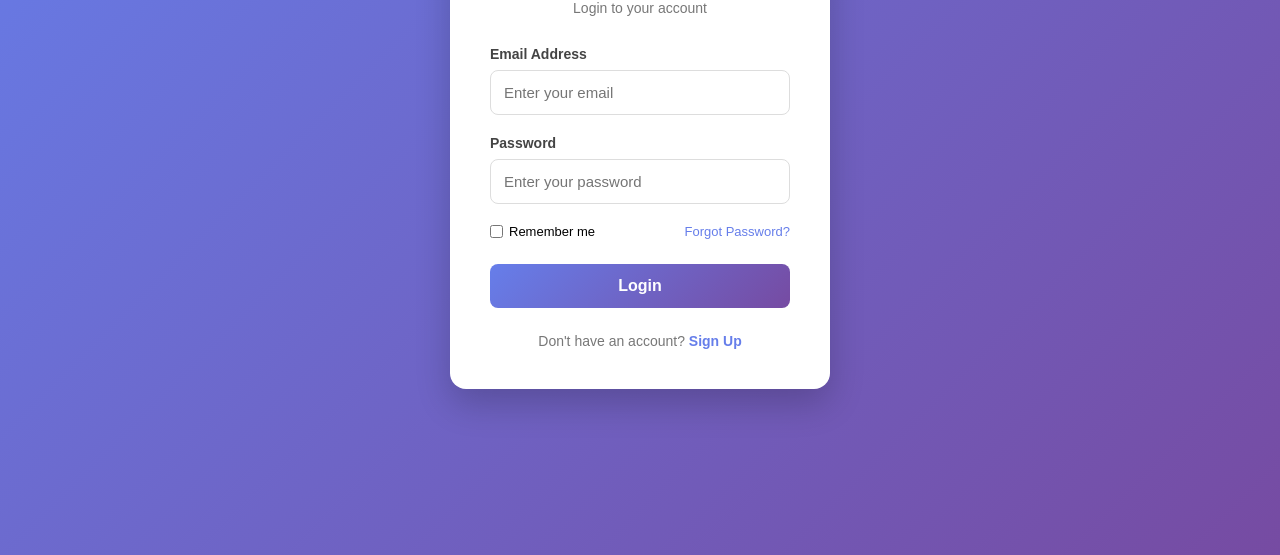
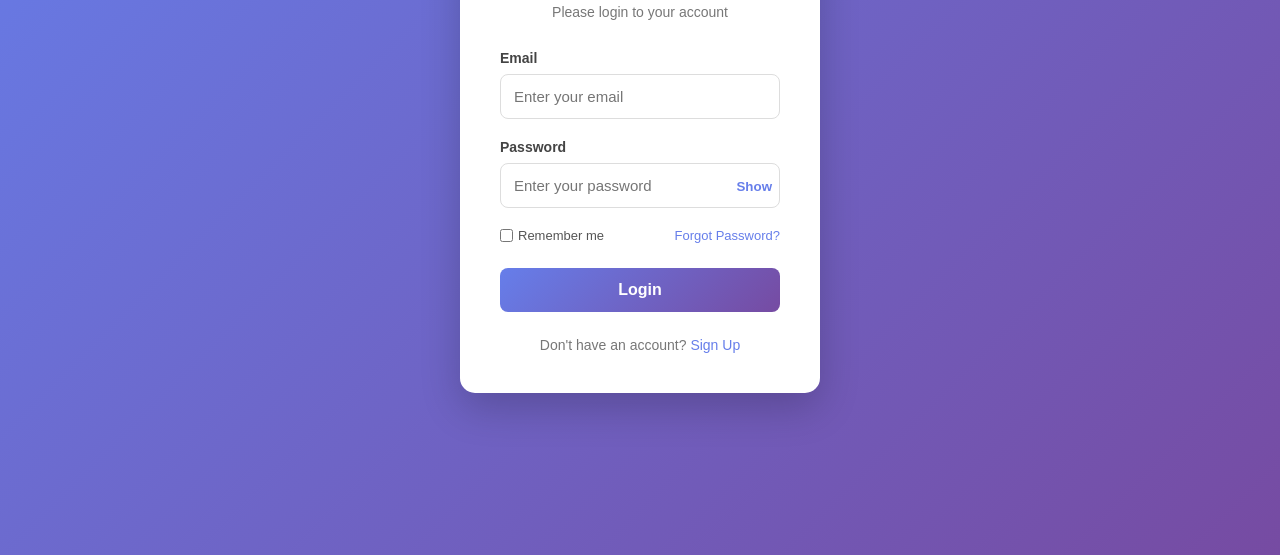
Before and after one commit to adi8106/clc-, a plain HTML site: page index.html in a window 1280 px wide. Shown: the part 245-800 px from the top of the page. Drawn offline with Linux system fonts and the light colour scheme.

Commit message:
Update index.html

```diff
--- a/index.html
+++ b/index.html
@@ -3,158 +3,47 @@
 <head>
   <meta charset="UTF-8">
   <meta name="viewport" content="width=device-width, initial-scale=1.0">
-  <title>Login</title>
-
-  <style>
-    * {
-      margin: 0;
-      padding: 0;
-      box-sizing: border-box;
-      font-family: Arial, sans-serif;
-    }
-
-    body {
-      min-height: 100vh;
-      display: flex;
-      align-items: center;
-      justify-content: center;
-      background: linear-gradient(135deg, #667eea, #764ba2);
-    }
-
-    .login-container {
-      width: 380px;
-      padding: 40px;
-      background: white;
-      border-radius: 16px;
-      box-shadow: 0 15px 35px rgba(0, 0, 0, 0.2);
-    }
-
-    .login-container h2 {
-      text-align: center;
-      margin-bottom: 10px;
-      color: #333;
-    }
-
-    .subtitle {
-      text-align: center;
-      color: #777;
-      margin-bottom: 30px;
-      font-size: 14px;
-    }
-
-    .input-group {
-      margin-bottom: 20px;
-    }
-
-    .input-group label {
-      display: block;
-      margin-bottom: 8px;
-      color: #444;
-      font-size: 14px;
-      font-weight: bold;
-    }
-
-    .input-group input {
-      width: 100%;
-      padding: 13px;
-      border: 1px solid #ddd;
-      border-radius: 8px;
-      outline: none;
-      font-size: 15px;
-      transition: 0.3s;
-    }
-
-    .input-group input:focus {
-      border-color: #667eea;
-      box-shadow: 0 0 0 3px rgba(102, 126, 234, 0.15);
-    }
-
-    .options {
-      display: flex;
-      justify-content: space-between;
-      align-items: center;
-      margin-bottom: 25px;
-      font-size: 13px;
-    }
-
-    .remember {
-      display: flex;
-      align-items: center;
-      gap: 6px;
-    }
-
-    .options a {
-      color: #667eea;
-      text-decoration: none;
-    }
-
-    .options a:hover {
-      text-decoration: underline;
-    }
-
-    .login-btn {
-      width: 100%;
-      padding: 13px;
-      border: none;
-      border-radius: 8px;
-      background: linear-gradient(135deg, #667eea, #764ba2);
-      color: white;
-      font-size: 16px;
-      font-weight: bold;
-      cursor: pointer;
-      transition: 0.3s;
-    }
-
-    .login-btn:hover {
-      transform: translateY(-2px);
-      box-shadow: 0 8px 15px rgba(102, 126, 234, 0.3);
-    }
-
-    .signup {
-      text-align: center;
-      margin-top: 25px;
-      font-size: 14px;
-      color: #777;
-    }
-
-    .signup a {
-      color: #667eea;
-      text-decoration: none;
-      font-weight: bold;
-    }
-  </style>
+  <title>Login Page</title>
+  <link rel="stylesheet" href="style.css">
 </head>
 
 <body>
 
   <div class="login-container">
-    <h2>Welcome Back</h2>
-    <p class="subtitle">Login to your account</p>
+    <div class="login-box">
+      <h1>Welcome Back</h1>
+      <p class="subtitle">Please login to your account</p>
 
-    <form>
+      <form id="loginForm">
+
         <div class="input-group">
-        <label for="email">Email Address</label>
+          <label for="email">Email</label>
           <input
             type="email"
             id="email"
             placeholder="Enter your email"
             required
           >
+          <small class="error" id="emailError"></small>
         </div>
 
         <div class="input-group">
           <label for="password">Password</label>
+          <div class="password-box">
             <input
               type="password"
               id="password"
               placeholder="Enter your password"
               required
             >
+            <button type="button" id="togglePassword">Show</button>
+          </div>
+          <small class="error" id="passwordError"></small>
         </div>
 
         <div class="options">
-        <label class="remember">
-          <input type="checkbox">
+          <label>
+            <input type="checkbox" id="remember">
             Remember me
           </label>
 
@@ -164,6 +53,9 @@
         <button type="submit" class="login-btn">
           Login
         </button>
+
+        <p id="message"></p>
+
       </form>
 
       <p class="signup">
@@ -171,6 +63,8 @@
         <a href="#">Sign Up</a>
       </p>
     </div>
+  </div>
 
+  <script src="script.js"></script>
 </body>
 </html>
```
Lines whose indentation alone changed are shown as unchanged.
